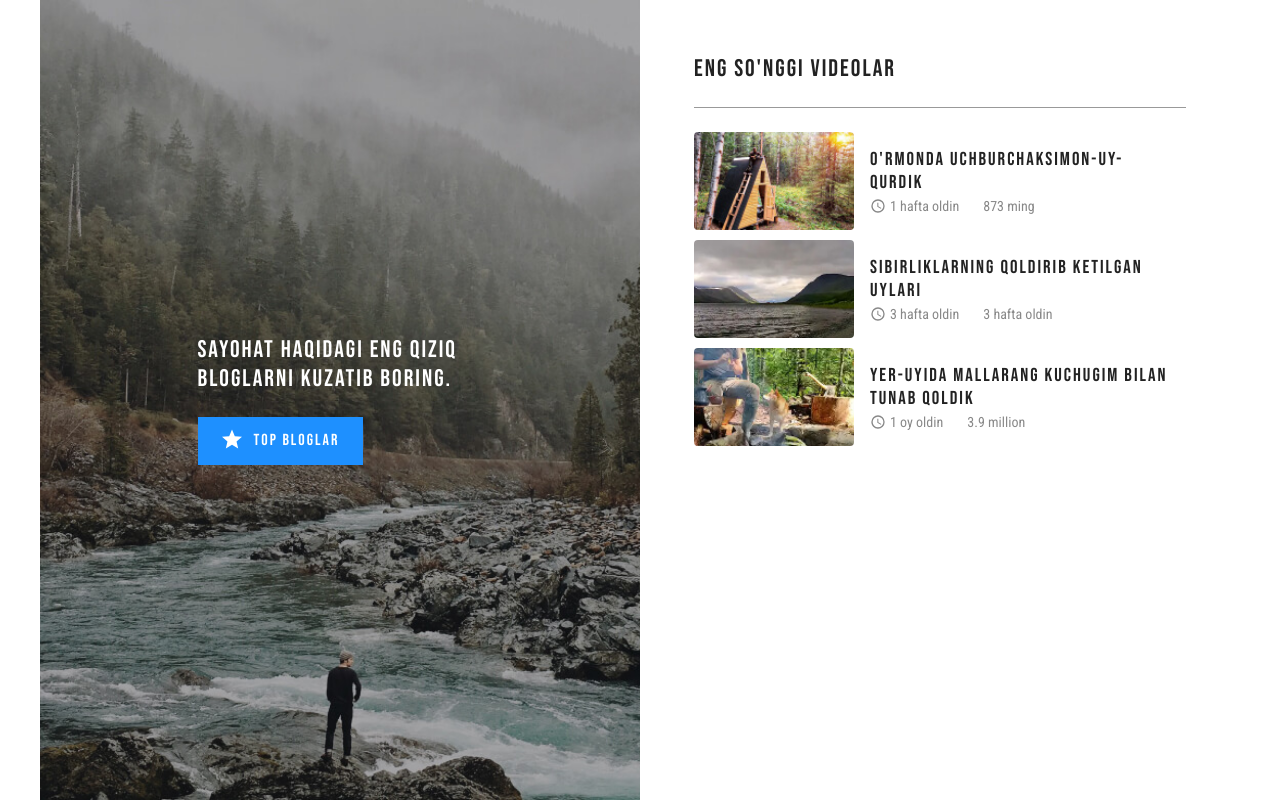
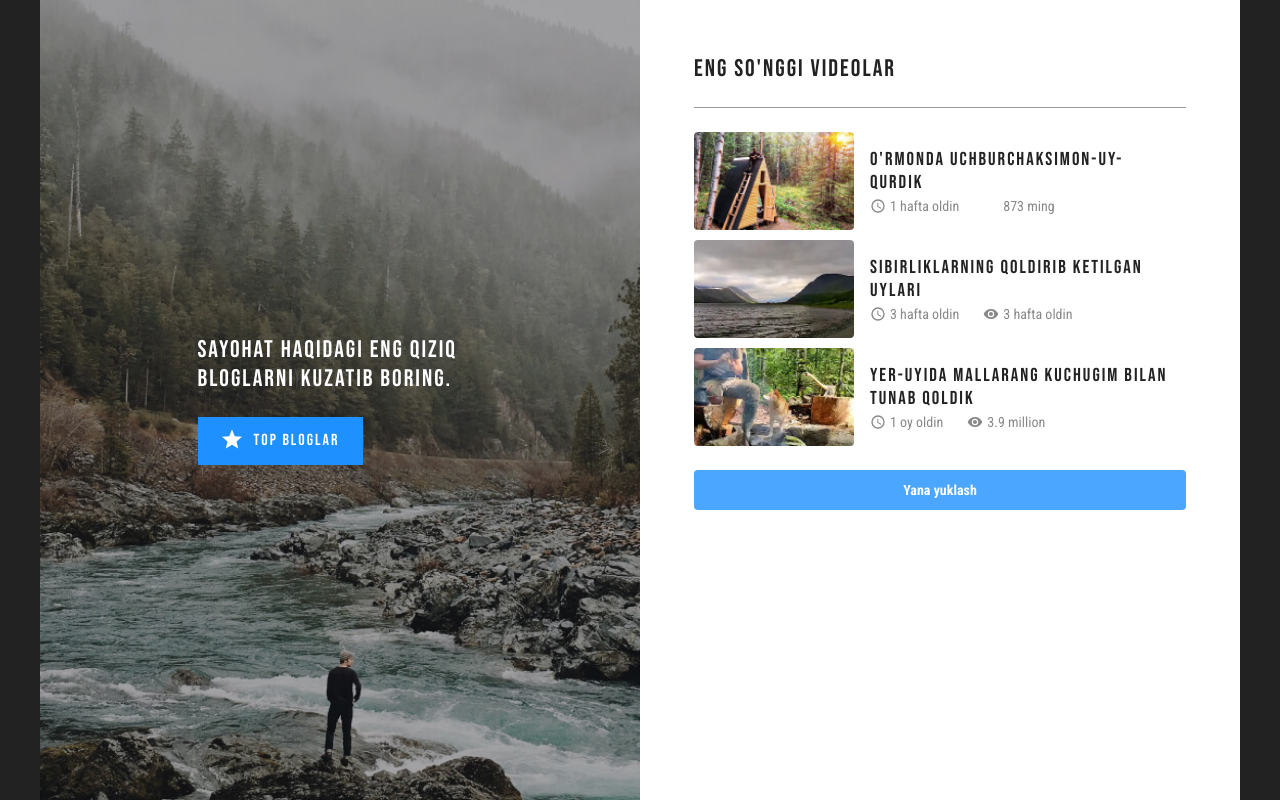
Before and after one commit to frondendtester/exercise-articles-bg-pseudelement, a plain HTML site: page index.html in a window 1280 px wide. Drawn offline with Linux system fonts and the light colour scheme.

Commit message:
Add prifixer and minifier css

```diff
--- a/css/styles.css
+++ b/css/styles.css
@@ -20,13 +20,18 @@ body	{
 	font-weight: 400;
 	font-size: 16px;
 	line-height: 1.5;
-	background-color: #fff;
+	background-color: #222;
 	color: #222;
 }
 
 img	{
 	max-width: 100%;
 	height: auto;
+}
+
+*:focus	{
+	outline: 2px dashed	#1E90FF;
+	outline-offset: 2px;
 }
 
 
@@ -143,6 +148,7 @@ only screen and (                min-resolution: 2dppx) {
 	padding: 54px;
 	width: 100%;
 	max-width: 600px;
+	background-color: #fff;
 }
 
 .latest-videos-heading {
@@ -203,6 +209,7 @@ margin-bottom: 10px;
 }
 
 .item-latest-videos-link {
+	display: inline-block;
 	color: #222;
 	text-decoration: none;
 }
@@ -223,35 +230,52 @@ color:#1E90FF;
 	line-height: normal;
 }
 
-.item-latest-videos-published-at {
-	display: flex;
-	align-items: center;
+.item-latest-videos-meta-item	{
+display: flex;
+align-items: center;
+}
+
+.item-latest-videos-meta-item:not(:last-child)	{
 	margin-right: 24px;
 }
 
-.item-latest-videos-published-at::before	{
+.item-latest-videos-meta-item::before	{
 	width: 16px;
 	height: 16px;
 	margin-right: 4px;
-	background-image: url(../img/soat.svg);
-	background-repeat: no-repeat;
+	background-repeat:no-repeat;
+	background-size: contain;
 	background-position: center	center;
-	background-size: contain;
 	content: "";
 }
 
-.item-latest-video-views {
-	display: flex;
-	align-items: center;
+.item-latest-videos-meta-item-published-at::before	{
+background-image: url("../img/soat.svg");
 }
 
-.item-latest-video-views::before	{
-	width: 16px;
-	height: 16px;
-	margin-right: 4px;
-	background-image: url(../img/koz.svg);
-	background-repeat: no-repeat;
-	background-position: center	center;
-	background-size: contain;
- contain: "";
+.item-latest-videos-meta-item-published-views::before	{
+	background-image: url("../img/koz.svg");
 }
+
+/* BUTTON */
+.load-more-button	{
+	display: block;
+	width: 100%;
+	padding: 12px;
+	border: 0;
+	border-radius: 4px;
+	font-size: 14px;
+	font-weight: 700;
+	line-height: normal;
+	background-color: #1E90FFCC;
+	color: #fff;
+	cursor: pointer;
+}
+
+.load-more-button:hover	{
+	background-color: rgba(30, 144, 255, 0.80);
+}
+
+.load-more-button:active	{
+	background-color: rgba(30, 144, 255, 0.6);
+}
--- a/index.html
+++ b/index.html
@@ -11,8 +11,9 @@
 <link href="https://fonts.googleapis.com/css2?family=Bebas+Neue&family=Roboto+Condensed:wght@400;700&display=swap" rel="stylesheet">
 
 	<!-- Stylessheets -->
-	<link rel="stylesheet" href="css/normalize.css">
-	<link rel="stylesheet" href="css/styles.css">
+	<!-- <link rel="stylesheet" href="css/normalize.css">
+	<link rel="stylesheet" href="css/styles.css"> -->
+	<link rel="stylesheet" href="css/styles.min.css">
 </head>
 <body>
 
@@ -48,8 +49,8 @@
 									<a class="item-latest-videos-link" href="#">O'rmonda uchburchaksimon-uy-qurdik</a>
 								</h3>
 								<div class="item-latest-videos-meta">
-									<time class="item-latest-videos-published-at" datetime="2021-09-23">1 hafta oldin</time>
-									<div class="item-latest-video-views">873 ming</div>
+									<time class="item-latest-videos-meta-item item-latest-videos-meta-item-published-at" datetime="2021-09-23">1 hafta oldin</time>
+									<div class="item-latest-videos-meta-item item-latest-videos-meta-item-published">873 ming</div>
 								</div>
 							</div>
 						</div>
@@ -63,8 +64,8 @@
 									<a class="item-latest-videos-link" href="#">Sibirliklarning qoldirib ketilgan uylari</a>
 								</h3>
 								<div class="item-latest-videos-meta">
-									<time class="item-latest-videos-published-at" datetime="2021-09-09">3 hafta oldin</time>
-									<div class="item-latest-video-views">3 hafta oldin</div>
+									<time class="item-latest-videos-meta-item item-latest-videos-meta-item-published-at" datetime="2021-09-09">3 hafta oldin</time>
+									<div class="item-latest-videos-meta-item item-latest-videos-meta-item-published-views">3 hafta oldin</div>
 								</div>
 							</div>
 						</div>
@@ -78,13 +79,15 @@
 									<a class="item-latest-videos-link" href="#">Yer-uyida mallarang kuchugim bilan tunab qoldik</a>
 								</h3>
 								<div class="item-latest-videos-meta">
-									<time class="item-latest-videos-published-at" datetime="2021-08-26">1 oy oldin</time>
-									<div class="item-latest-video-views">3.9 million</div>
+									<time class="item-latest-videos-meta-item item-latest-videos-meta-item-published-at" datetime="2021-08-26">1 oy oldin</time>
+									<div class="item-latest-videos-meta-item item-latest-videos-meta-item-published-views">3.9 million</div>
 								</div>
 							</div>
 						</div>
 					</li>
 				</ul>
+
+				<button class="load-more-button" type="button">Yana yuklash</button>
 			</section>
 
 		</div>
```
Also changed, not shown: css/styles.min.css (added).
